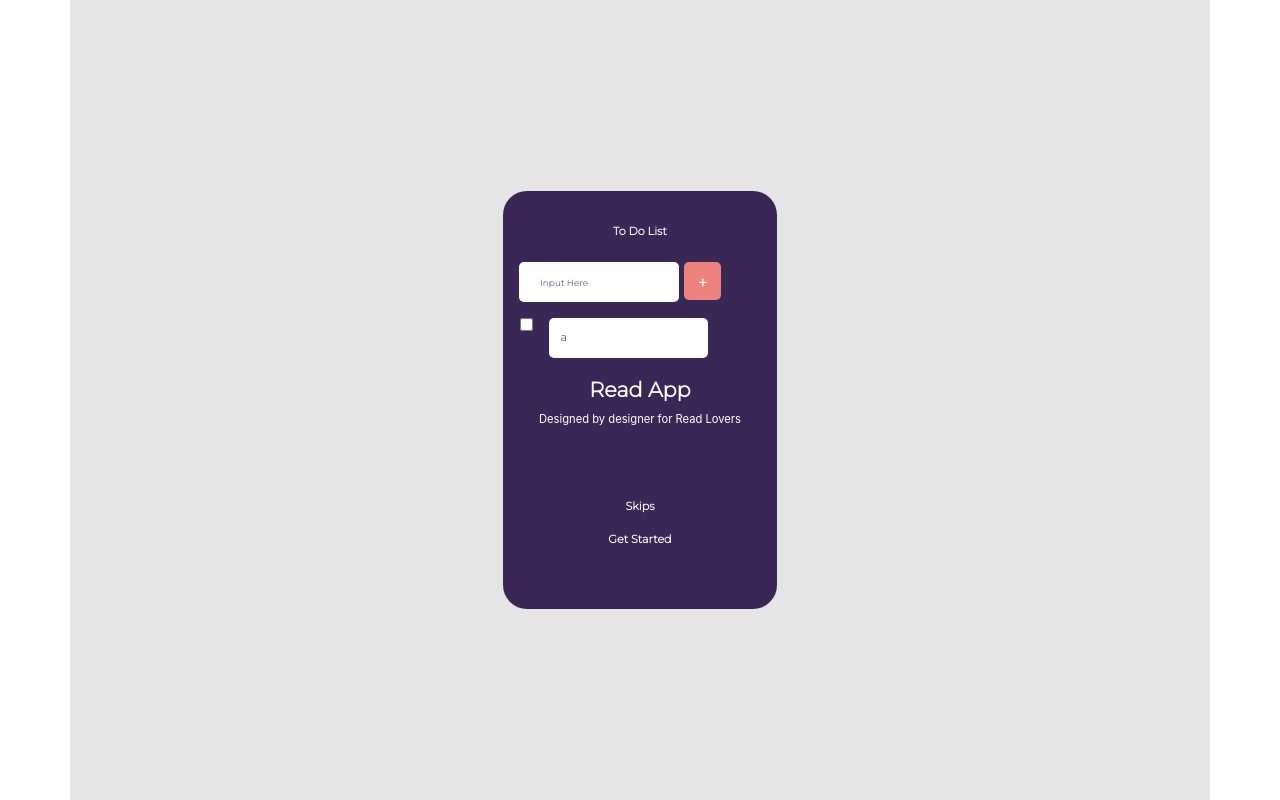
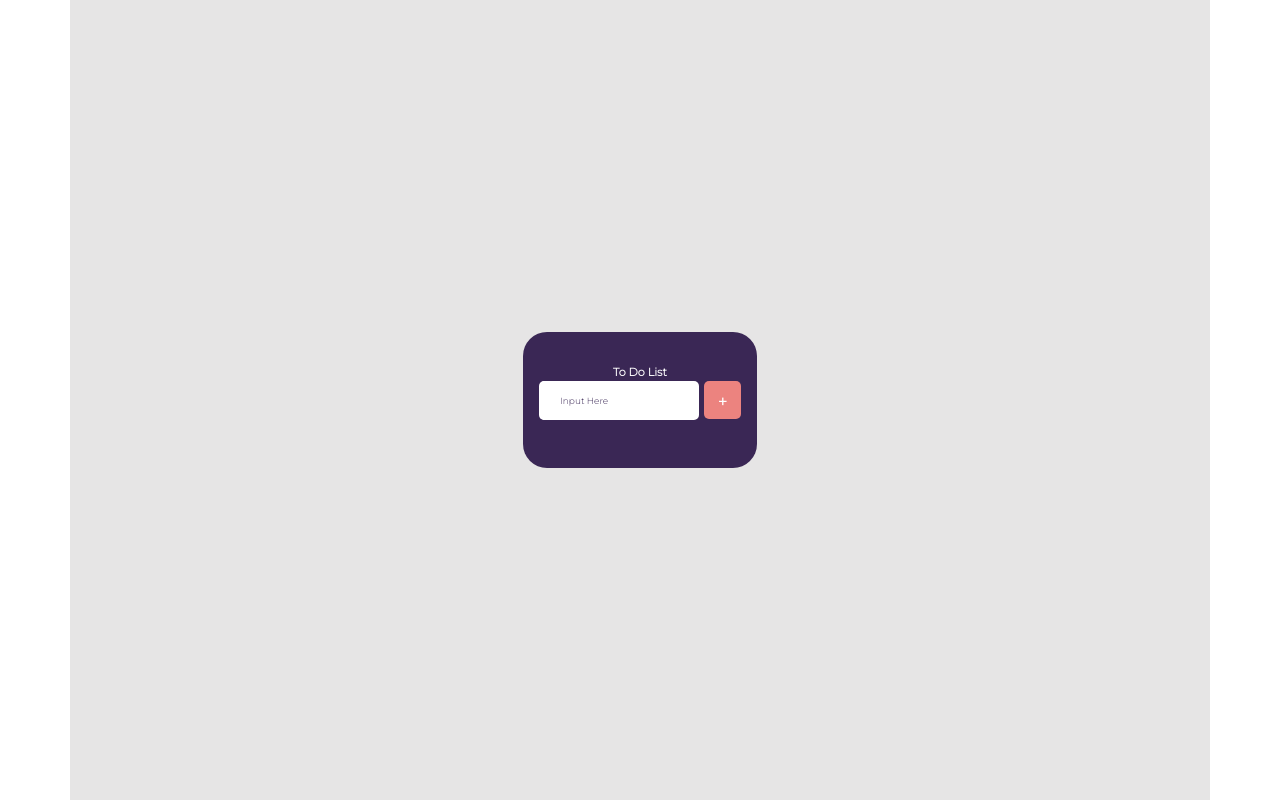
Before and after one commit to auliafaizahr/react-todolist, a React (Create React App) app: page / in a window 1280 px wide. Built offline with nearby package versions, Linux system fonts and the light colour scheme.

Commit message:
WIP todo list

```diff
--- a/src/App.js
+++ b/src/App.js
@@ -17,7 +17,6 @@ export default class App extends Component {
           <div className="card col-auto mx-auto">
             <span>To Do List</span>
             <Todo />
-            <InfoComponent />
           </div>
         </div>
       </div>
--- a/src/Component/Todo.js
+++ b/src/Component/Todo.js
@@ -1,40 +1,128 @@
 import React, { Component } from 'react';
 
-class Input extends Component {
+class Todo extends Component {
+  constructor(props){
+    super(props);
+
+    this.state = {
+      tasks: [],
+      isChecked: false,
+      isDisabled: false
+    }
+  }
+
+  submitList = task => {
+    this.setState({ tasks: [...this.state.tasks, task]});
+  }
+
+  handleDelete = (index) => {
+    const newArr = [...this.state.tasks];
+    console.log(newArr);
+    const test =  newArr.splice(index,1);
+    // console.log(test);
+    this.setState({tasks: newArr});
+    console.log(index);
+    console.log(this.props);
+    // console.log(this.props.tasks);
+    // console.log(this.state.tasks);
+  }
+
+  handleCheck = (isChecked, index) => {
+    this.setState({isChecked: true});
+    // if (isChecked) {
+    //   this.setState({isDisabled: true});
+    // }
+    console.log(index);
+    console.log(this.state.tasks[index]);
+  }
+
+  handleDisable = (index) => {
+    // this.setState({isDisabled: true});
+    // this.tasks[index].setState({isDisabled: true});
+    console.log(index);
+    console.log(this.tasks[index]);
+  }
+
   render(){
     return(
-      <div className="input-form">
-        <input className="input input-todo" type="text" placeholder="Input Here" />
-        <button className="btn btn-add">+</button>
+      <div>
+        <Input onFormSubmit={ this.submitList }/>
+        <TodoList tasks={this.state.tasks} onDelete={this.handleDelete} onCheck={this.handleCheck} onDisabled={this.handleDisable} isChecked={this.state.isChecked} isDisabled={this.state.isDisabled} />
       </div>
     );
   }
 }
 
-class List extends Component {
+class Input extends Component {
+  state = { term: '' };
+
+  submitList = (e) => {
+    e.preventDefault();
+    this.props.onFormSubmit(this.state.term);
+    this.setState({ term: '' });
+  }
+
   render(){
     return(
-      <div className="todo-list">
-        <div className="box-list row">
-          <span className="col-2"> <input type="checkbox" className="checkbox-light" name="" id=""/> </span>
-          <div className="list-thing col-7" contentEditable="true">
-            a
-          </div>
-        </div>
+      <div className="input-form">
+        <form onSubmit={this.submitList}>
+          <input
+          className="input input-todo"
+          type="text"
+          placeholder="Input Here"
+          value={ this.state.term }
+          onChange={(e) => this.setState({term: e.target.value})}
+          />
+
+          <button type="submit" className="btn btn-add">+</button>
+        </form>
       </div>
     );
   }
 }
 
-class Todo extends Component {
+const TodoList = (props) => {
+  // console.log(props);
+  const todos = props.tasks.map((todo, index) => {
+    return <Things content={todo} key={index} id={index} onDelete={props.onDelete} onCheck={props.onCheck} checked={props.isChecked} disabled={props.isDisabled} />
+  })
+
+  return(
+    <div className="todo-list">
+      {todos}
+    </div>
+  );
+}
+
+const Things = (props) => {
+  return(
+    <div className="box-list row">
+      <span className="col-2 checkbox">
+        <input
+        type="checkbox"
+        className="checkbox-light"
+        name=""
+        id=""
+        checked= { props.checked }
+        disabled = { props.disabled }
+        onChange = {(e) => (props.onCheck.bind({isChecked: e.target.checked}))}
+          /><label></label>
+      </span>
+      <div className="list-thing col-7" contentEditable="false">
+        {props.content}
+      </div>
+      <button type="submit" className="btn btn-add" onClick={() => {props.onDelete(props.id)}}>x</button>
+    </div>
+  );
+}
+
+class List extends Component {
   render(){
     return(
-      <div>
-        <Input />
-        <List />
-      </div>
+      <TodoList />
     );
   }
 }
 
+
 export default Todo;
--- a/src/style.scss
+++ b/src/style.scss
@@ -15,7 +15,7 @@
 
       span {
         text-align: center;
-        margin-bottom: 2em;
+        // margin-bottom: 2em;
         color: white;
         font-weight: 700;
         font-size: .7em;
@@ -50,13 +50,65 @@
         margin-top: 1em;
 
         .box-list{
+          margin-bottom: 5px;
+
+          .checkbox {
+            align-self: center;
+
+            // input[type="checkbox"]{
+            //   opacity: 0;
+            // }
+
+            // label {
+            //   margin: 0;
+            //   display: inline-block;
+            //   // position: ;
+            // }
+
+            // label::before, label::after {
+            //   position: absolute;
+            //   content: "";
+            //   display: inline-block;
+            // }
+
+            // label::before {
+            //   content: "";
+            //   display: inline-block;
+            //   border: 1px solid white;
+            //   height: 15px;
+            //   width: 15px;
+            //   padding: 1em;
+
+            //   left: 12px;
+            //   top: -5px;
+            // }
+
+            // label::after {
+            //   height: 6px;
+            //   width: 12px;
+            //   border-left: 2px solid white;
+            //   border-bottom: 2px solid white;
+
+            //   transform: rotate(-45deg);
+            //   left: 17px;
+            //   top: 3px;
+            // }
+
+            input[type="checkbox"] + label::after {
+              content: none;
+            }
+
+            input[type="checkbox"]::checked + label::after {
+              content: "";
+            }
+          }
+
           .list-thing{
             background-color: white;
             border-radius: 5px;
             padding: 1em;
             font-size: .7em;
             font-family: 'Montserrat', sans-serif;
-
           }
         }
       }
```
